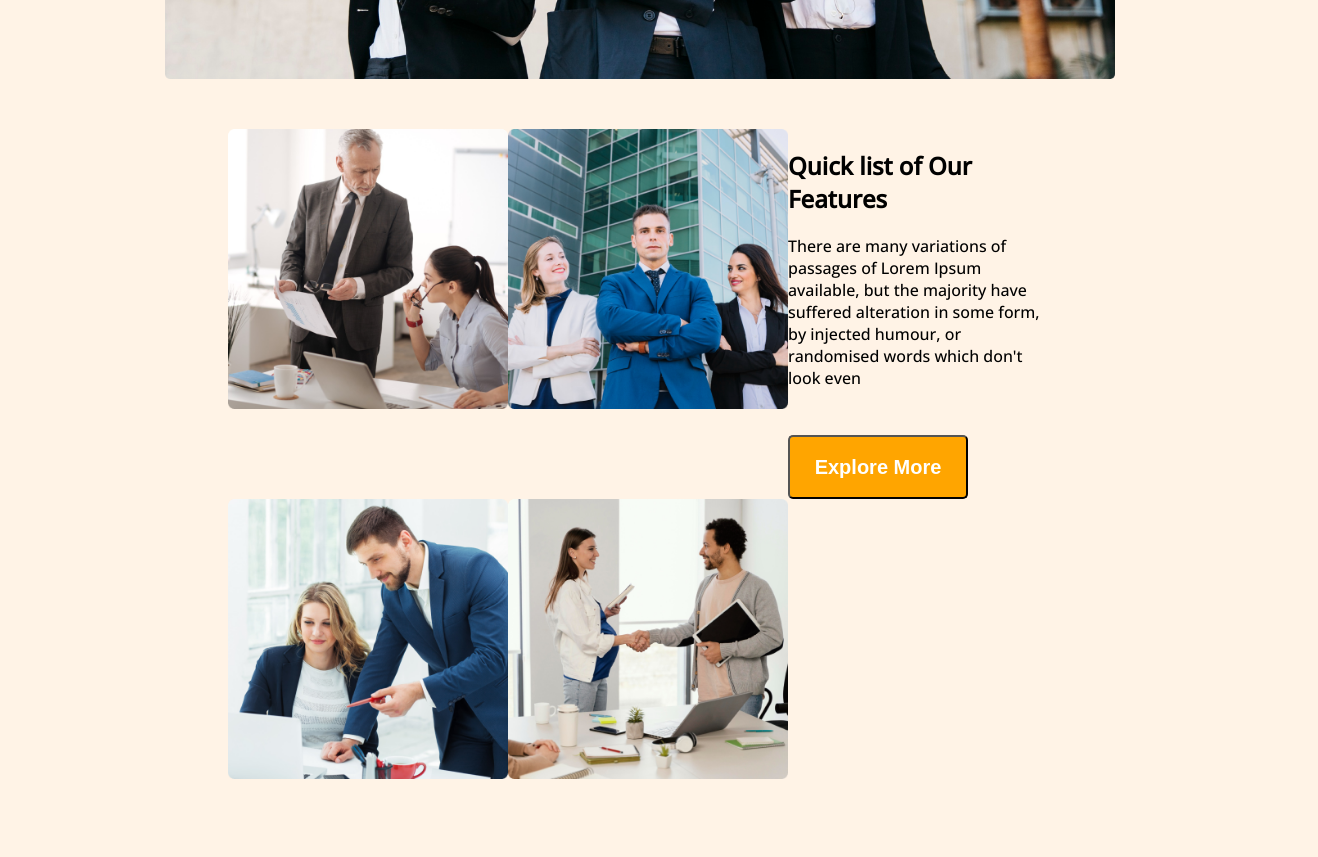
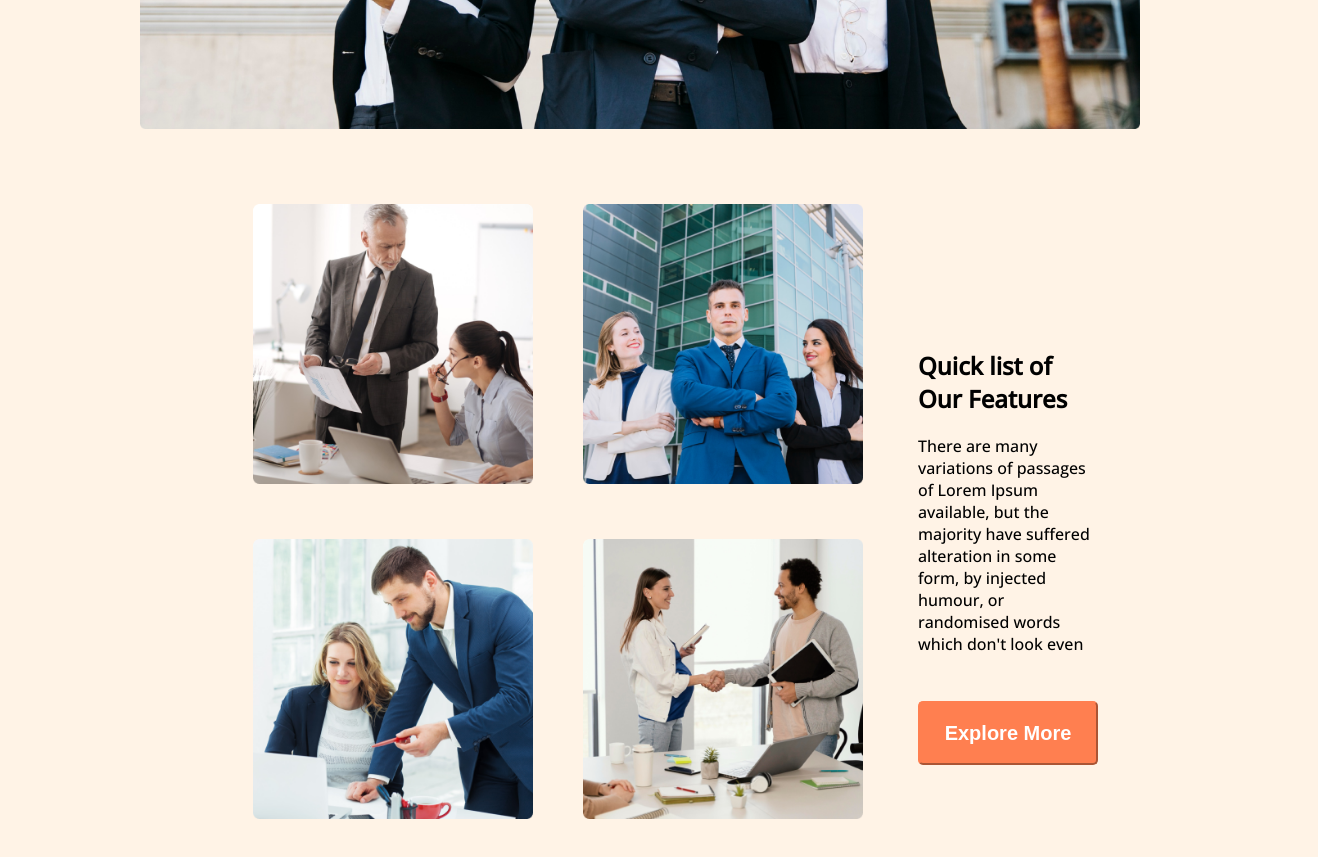
Before and after one commit to tutul111/second-assignment-repo, a plain HTML site: page index.html in a window 1280 px wide. Shown: the part 980-1837 px from the top of the page, 1318 px wide, since content can reach past the window. Before the commit the page ends 1772 px from the top, so only its background shows below. Drawn offline with nearby package versions, Linux system fonts and the light colour scheme.

Commit message:
section 2

```diff
--- a/index.html
+++ b/index.html
@@ -42,13 +42,22 @@
               </div>
          </section>
          <!-- Section-2 Add Team Work -->
-         <section class="team-work">
+         <section class="tram-work">
+            <div class="team-pic">
                 <div class="team">
                     <img src="images/team1.png" alt="">
                 </div>
                 <div class="team">
                     <img src="/images/team2.png" alt="">
                 </div>
+                <div class="team">
+                    <img src="/images/team3.png" alt="">
+                </div>
+                <div class="team">
+                    <img src="/images/team4.png" alt="">
+                </div>
+            </div>
+            <div>
                 <div class="work">
                     <h2 class="other">
                         Quick list of Our Features
@@ -60,11 +69,6 @@
                         Explore More
                     </button>
                 </div>
-            <div class="team">
-                <img src="/images/team3.png" alt="">
-            </div>
-            <div class="team">
-                <img src="/images/team4.png" alt="">
             </div>
          </section>
     </main>
--- a/style.css
+++ b/style.css
@@ -10,7 +10,7 @@ body{
     justify-content: space-between;
 }
 .architects{
-    margin-left: 180px;
+    margin-left: 220px;
     margin-top: 50px;
     font-weight: 700;
     font-size: 45px;
@@ -19,7 +19,7 @@ body{
 .head-list{
     display: flex;
     gap: 40px;
-    margin-right: 180px;
+    margin-right: 220px;
     margin-top: 60px;
     font-weight: 500;
     font-size: 18px;
@@ -43,31 +43,38 @@ body{
     width: 180px;
     height: 64px;
     margin-top: 30px;
-    background-color: orange;
+    background-color: coral;
     border-radius: 5px;
+    border-color: coral;
     font-weight: 600;
     font-size: 20px;
     color: #FFFFFF;
 }
 .banner img{
-    width: 950px;
-    height: 450px;
+    width: 1000px;
+    height: 500px;
     margin-top: 50px;
     margin-bottom: 45px;
 }
 
 /* Section-2 Add Team Work  */
-.team-work{
+.tram-work{
+    display: flex;
+    justify-content: flex-start;
+}
+.team-pic{
     display: grid;
-    grid-template-columns: repeat(3, 1fr);
+    grid-template-columns: repeat(2, 1fr);
     justify-content: start;
     margin-left: 220px;
-    margin-right: 220px;
+    margin-right: 30px;
 }
 .team img{
     width: 280px;
     height: 280px;
+    margin: 25px;
 }
-.others{
-    padding: 300px 0px 0px 0px;
+.work{
+    margin-top: 170px;
+    margin-right: 220px;
 }
```
Lines whose indentation alone changed are shown as unchanged.
